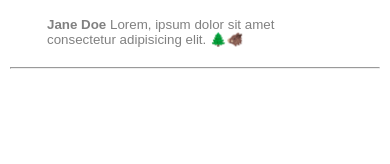
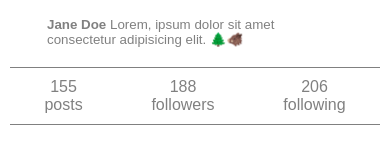
Before and after one commit to sklinkusch/07-instagram-flexbox, a plain HTML site: page index.html in a window 390 px wide. Shown: the part 130-294 px from the top of the page. Drawn offline with Linux system fonts and the light colour scheme.

Commit message:
finished header in mobile version

```diff
--- a/assets/css/styles.css
+++ b/assets/css/styles.css
@@ -67,3 +67,13 @@ header {
   width: 80%;
   margin: 20px auto;
 }
+.activity-full {
+  display: flex;
+  padding: 10px 0;
+  border-top: 1px solid grey;
+  border-bottom: 1px solid grey;
+}
+.activity-full > div {
+  text-align: center;
+  flex: 1 1 auto;
+}
--- a/index.html
+++ b/index.html
@@ -30,9 +30,12 @@
     <section class="description-full">
       <span class="name">Jane Doe</span> Lorem, ipsum dolor sit amet consectetur adipisicing elit. 🌲🐗
     </section>
-    <hr>
     <section class="activity-full">
+      <div class="posts">155<br>posts</div>
+      <div class="followers">188<br>followers</div>
+      <div class="following">206<br>following</div>
     </section>
+
   </header>
 
 </body>
```
